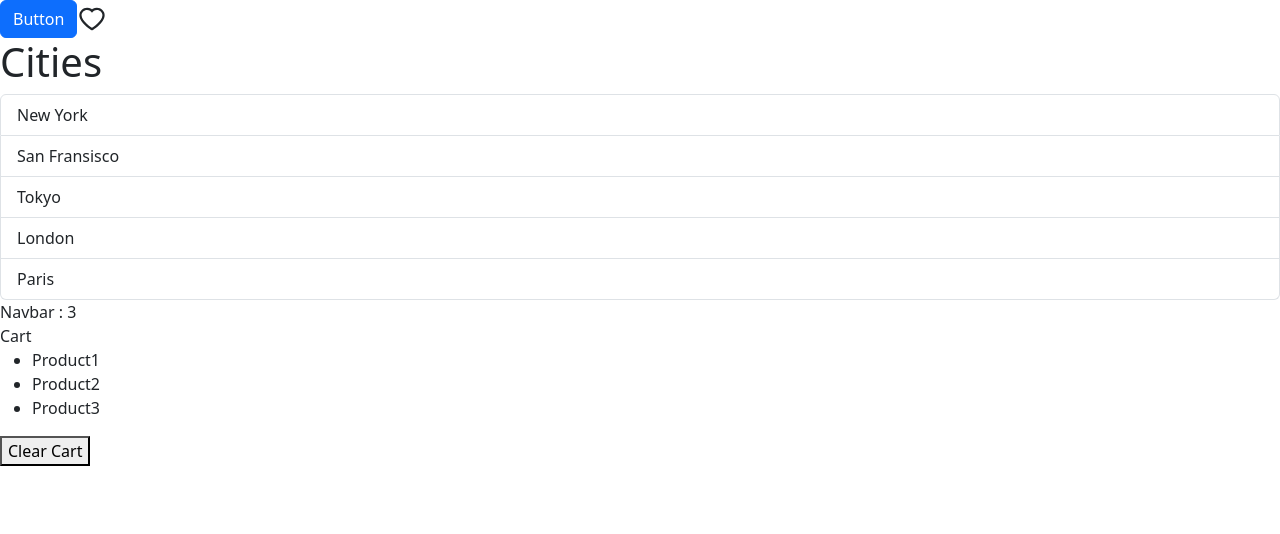
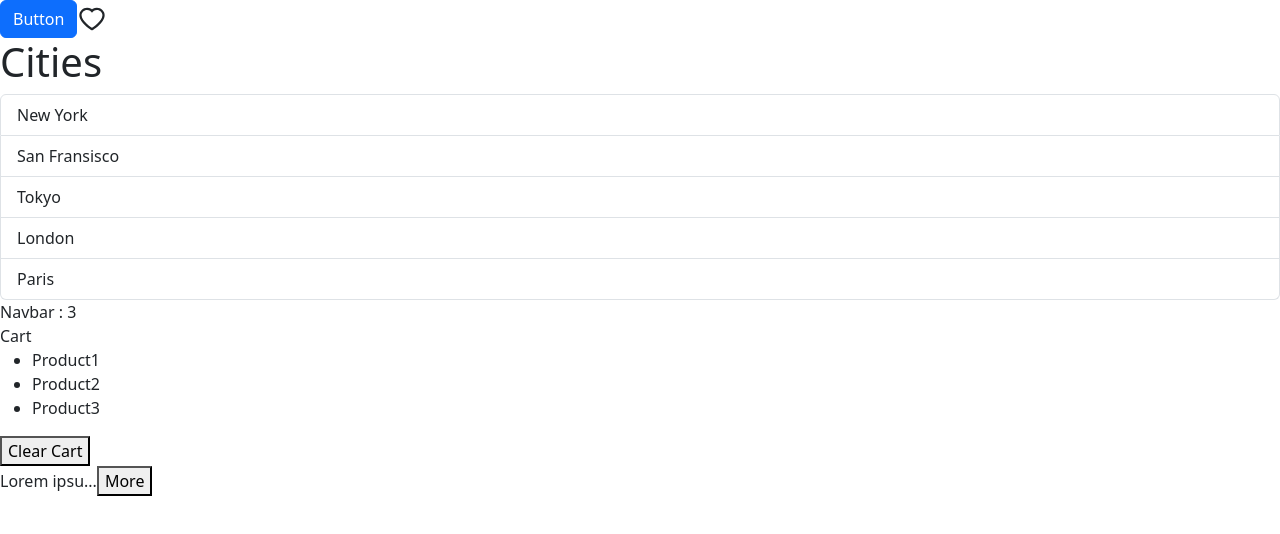
Before and after one commit to BishnuThapa/react-app-typescript, a React (Vite) app in the folder react-app-typescript/: page / in a window 1280 px wide. Shown: the top 534 px of the page. Built offline with nearby package versions, Linux system fonts and the light colour scheme.

Commit message:
building an expandable text component

```diff
--- a/react-app-typescript/src/App.tsx
+++ b/react-app-typescript/src/App.tsx
@@ -5,6 +5,7 @@ import ListGroup from "./components/ListGroup";
 import Like from "./components/Like";
 import Navbar from "./components/Navbar";
 import Cart from "./components/Cart";
+import { ExpandableText } from "./components/ExpandableText";
 
 function App() {
   const items = ["New York", "San Fransisco", "Tokyo", "London", "Paris"];
@@ -34,6 +35,19 @@ function App() {
       />
       <Navbar cartItemsCount={cartItems.length} />
       <Cart cartItems={cartItems} onClear={() => setCartItems([])} />
+      <ExpandableText maxChars={10}>
+        Lorem ipsum dolor sit amet consectetur adipisicing elit. Hic cumque
+        accusamus minima temporibus aut atque voluptas reprehenderit laborum
+        esse, eius ipsum amet commodi sint error, possimus excepturi, illo ad
+        officia mollitia earum eos ex? Voluptas quidem et numquam sequi ipsa
+        quam optio minus adipisci itaque cum perspiciatis voluptatem corrupti
+        dicta ullam, fuga suscipit quis laborum doloremque. At officia
+        praesentium perferendis laboriosam libero est eveniet molestias possimus
+        soluta fuga dolore sequi ad assumenda repudiandae tempore voluptas esse
+        sunt aperiam eius ut, cum ipsum a dolorum quasi! Non repellendus
+        exercitationem dignissimos eum minima nobis dicta fugit, laudantium quam
+        accusantium dolor at pariatur.
+      </ExpandableText>
     </>
   );
 }
--- /dev/null
+++ b/react-app-typescript/src/components/ExpandableText.tsx
@@ -0,0 +1,19 @@
+import { useState } from "react";
+interface Props {
+  children: string;
+  maxChars?: number;
+}
+
+export const ExpandableText = ({ children, maxChars = 100 }: Props) => {
+  const [isExpanded, setExpanded] = useState(false);
+  if (children.length <= maxChars) return <p>{children}</p>;
+  const text = isExpanded ? children : children.substring(0, maxChars);
+  return (
+    <p>
+      {text}...
+      <button onClick={() => setExpanded(!isExpanded)}>
+        {isExpanded ? "Less" : "More"}
+      </button>
+    </p>
+  );
+};
```
